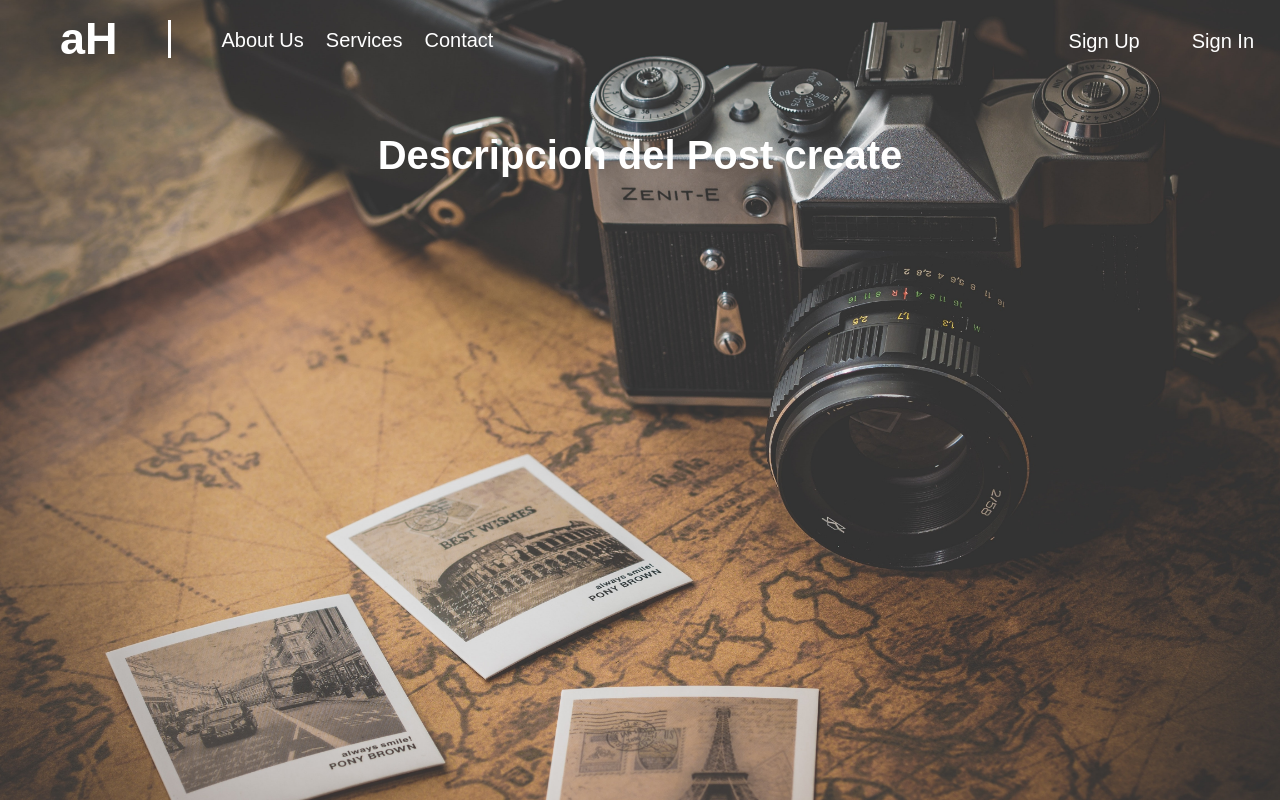
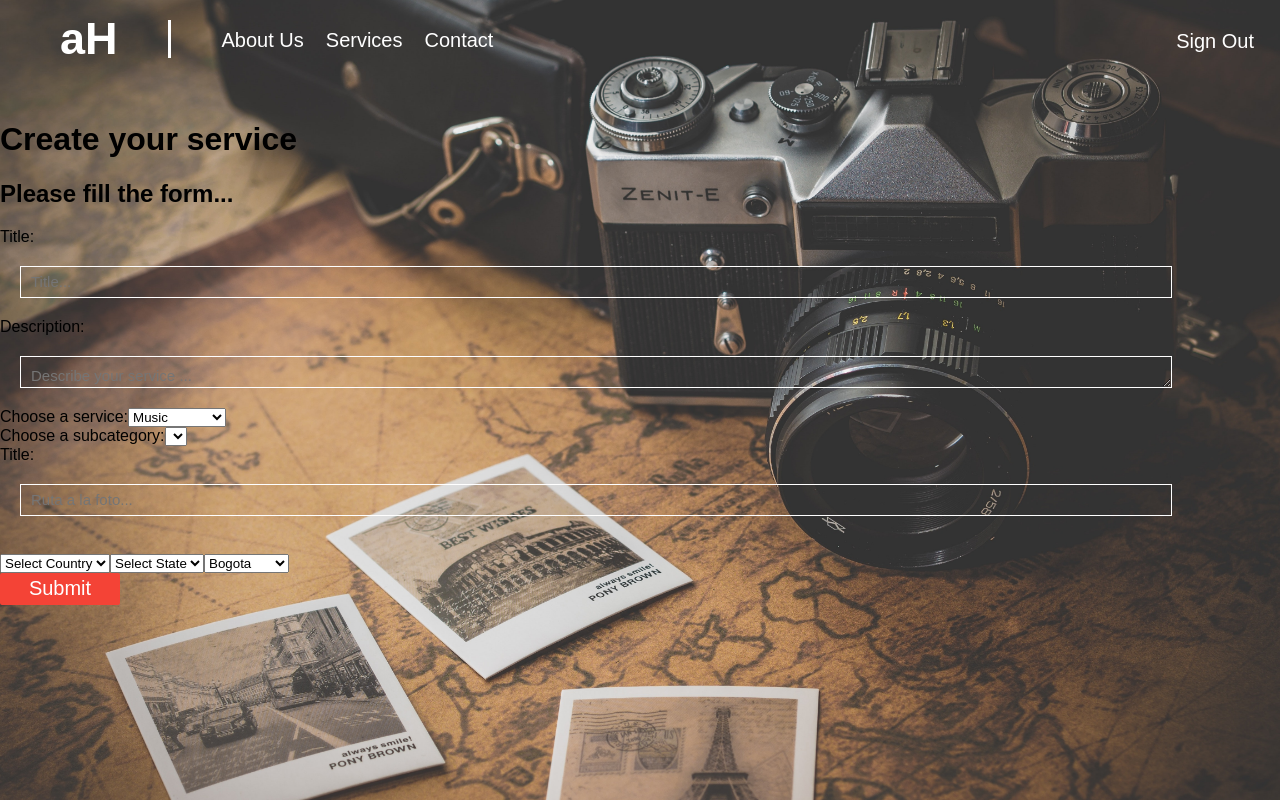
Before and after one commit to danoguera/artisthub, a React (Create React App) app: page /posts/create in a window 1280 px wide. Built offline with nearby package versions, Linux system fonts and the light colour scheme; sample sign-in values are in the browser's storage; a web font is replaced by a local one.

Commit message:
Se adiciona formulario de ingreso de posts

```diff
--- a/public/index.html
+++ b/public/index.html
@@ -15,8 +15,10 @@
     <link rel="manifest" href="%PUBLIC_URL%/manifest.json" />
 
     <link href="https://fonts.googleapis.com/css2?family=Arima+Madurai:wght@100;400&family=Baloo+Paaji+2:wght@400;800&family=Shadows+Into+Light&display=swap" rel="stylesheet">
-
-
+    <!-- Dropdown de ciudades
+    <script src="//ajax.googleapis.com/ajax/libs/jquery/1.11.1/jquery.min.js"></script>
+    <script src="//geodata.solutions/includes/countrystatecity.js"></script>
+    -->
     <title>Artist Hub</title>
 </head>
 
--- a/src/App.js
+++ b/src/App.js
@@ -8,6 +8,8 @@ import NavBar from './components/NavBar';
 import Home from './pages/Home';
 import List from './pages/List';
 import SignOut from './pages/SignOut';
+import CreatePost from './pages/CreatePost';
+
 
 class App extends React.Component {
   constructor(){
@@ -17,6 +19,14 @@ class App extends React.Component {
     }
   }
 
+  componentDidMount(){
+    if (localStorage.getItem("token") !== null){
+      this.setState({
+        token: localStorage.getItem("token"),
+      } )
+      console.log("Entre en el didMount")
+    }
+  }
   updateTokenStatus = (token) => {
 
     this.setState({
@@ -42,6 +52,7 @@ class App extends React.Component {
             <PrivateRoute exact path="/models"  component={List}></PrivateRoute>
             <PrivateRoute exact path="/aerial"  component={List}></PrivateRoute>
             <PrivateRoute exact path="/wedding"  component={List}></PrivateRoute>
+            <PrivateRoute exact path="/posts/create"  component={CreatePost}></PrivateRoute>
             <PrivateRoute exact path="/posts/:id"  component={Posts}></PrivateRoute>
             <Route exact path="/signout" render={(props) => <SignOut {...props}  onUpdate={this.updateTokenStatus}/> }/>
             <PrivateRoute exact path="*"  component={Login}></PrivateRoute>
--- /dev/null
+++ b/src/pages/CreatePost.js
@@ -0,0 +1,136 @@
+import React from 'react';
+import axios from 'axios';
+
+class CreatePost extends React.Component{
+    constructor(){
+        super();
+        this.state = {
+            email: "",
+            password: "",
+            result: "",
+            subcategoryList: [] ,
+            subcategory: "",
+            category: "",
+            country: "",
+            state: "",
+            city: "",
+            title: "",
+            description: "",
+            post_image: "",
+
+        }
+    }
+
+    handleSelect = (event) => {
+        console.log("Name:",event.target.name, "Valor:",event.target.value)
+        this.setState({
+           [event.target.name]: event.target.value
+        })
+        if (event.target.value="photography"){
+            this.setState({
+                subcategoryList:["aerial","model","food","wedding"]
+            })
+         }
+    }
+
+    handleSubmit = (event) => {
+        event.preventDefault();
+        const {title, description, city, state, country, subcategory, category, post_image} = this.state;
+        axios({
+            url: process.env.REACT_APP_SERVER_URL+"/posts/",
+            method: "POST",
+            headers: { "Authorization": localStorage.getItem("token") },
+            data: {
+                title,
+                description,
+                city,
+                state,
+                country,
+                subcategory,
+                category,
+                post_image,
+            }
+            })
+            .then(response => {
+                console.log(response.data);
+                //localStorage.setItem("token",response.data);
+                //this.props.onUpdate(response.data);
+                this.props.history.push("/posts/"+response.data._id);
+            })
+            .catch(error =>{
+                console.log(error);
+                 this.setState({ error: error,
+                    password: "",
+                })
+             })
+            .finally(() => this.setState({ loading: false }));
+
+    }
+
+    handleInput = (event) => {
+        this.setState({
+           [event.target.name]: event.target.value,
+        })
+    }
+
+    render(){
+        if (this.state.loading){return <h1>Loading...</h1>}
+
+
+        return (
+            <main>
+                <form onSubmit={this.handleSubmit} >
+                    <h1>Create your service</h1>
+                    <h2>Please fill the form...</h2>
+                    <label htmlFor="title" >Title: </label>
+                    <input id="title" name="title" type="text" className="inputBox" placeholder="Title..." value={this.state.title} onChange={this.handleInput} />
+                    <label htmlFor="description"> Description: </label>
+                    <textarea id="description" name="description" className="inputBox" placeholder="Describe your service ..." value={this.state.description} onChange={this.handleInput} />
+                    <label htmlFor="category">Choose a service:</label>
+                    <select name="category" onChange={this.handleSelect} id="category">
+                        <option value="music">Music</option>
+                        <option value="photography">Photography</option>
+                        <option value="videography">Videography</option>
+                    </select>
+                    <br />
+
+                    <label htmlFor="subcategory">Choose a subcategory:</label>
+                    <select value={this.state.subcategory} name="subcategory" id="subcategory" onChange={this.handleSelect} >
+                        {this.state.subcategoryList.map(option => (
+                            <option value={option} > {option.charAt(0).toUpperCase() + option.slice(1)} </option>
+                        )
+                        )};
+                </select>
+                <br />
+
+                    <label htmlFor="post_image" >Title: </label>
+                    <input id="post_image" name="post_image" type="text" className="inputBox" placeholder="Ruta a la foto..." value={this.state.post_image} onChange={this.handleInput} />
+                    <br />
+
+                    <select onChange={this.handleInput} name="country" class="countries" id="countryId">
+                        <option value="">Select Country</option>
+                        <option value="Australia">Australia </option>
+                        <option value="Colombia">Colombia</option>
+                    </select>
+                    <select onChange={this.handleInput} name="state" class="states" id="stateId">
+                        <option value="">Select State</option>
+                        <option value="Victoria">Victoria</option>
+                        <option value="Atlantico">Atlantico</option>
+                        <option value="Bogota">Bogota</option>
+                    </select>
+                    <select onChange={this.handleInput} name="city" class="cities" id="cityId">
+                        <option value="Bogota">Bogota</option>
+                        <option value="Barranquilla">Curramba</option>
+                        <option value="Melbourne">Melbourne</option>
+                    </select>
+                    <br />
+
+                    <input type="submit" onSubmit={this.handleSubmit} className="submit-btn" placeholder="Sign in" value="Submit" />
+                </form>
+            </main>
+        )
+
+    }
+}
+
+export default CreatePost;
--- a/src/pages/List.js
+++ b/src/pages/List.js
@@ -42,6 +42,7 @@ class List extends React.Component{
         if (this.state.error){return <h1>Something went wrong..</h1>}
 
         let posts = this.state.posts;
+        console.log(posts);
         return (
             <React.Fragment>
                 <section>
--- a/src/pages/Posts.js
+++ b/src/pages/Posts.js
@@ -1,4 +1,5 @@
 import React from 'react';
+import axios from 'axios';
 
 class Posts extends React.Component{
     constructor(){
@@ -8,11 +9,40 @@ class Posts extends React.Component{
         }
     }
 
+    componentDidMount(){
+        console.log("Didmount de Posts.js");
+        const postId = this.props.match.params.id;
+
+        axios({
+            url: process.env.REACT_APP_SERVER_URL + "/posts/" + postId,
+            method: "GET",
+            headers: { "Authorization": localStorage.getItem("token") }
+
+        })
+          .then(response =>{
+              console.log(response.data);
+               this.setState( response.data)
+           } )
+          .catch(error =>{
+
+            //this.props.history.push("/login");
+            this.setState({error: true} )
+
+           } )
+          .finally( () => this.setState({loading: false}));
+    }
+
+
+
     render(){
 
         return (
             <section>
-             <h1>Descripcion del Post {this.props.match.params.id} </h1>
+             <h1>{this.state.title} </h1>
+             <h2>{this.state.description} </h2>
+             <p>City:{this.state.city} </p>
+             <p>State:{this.state.state} </p>
+             <p>Country:{this.state.country} </p>
             </section>
 
         )
```
Also changed, not shown: src/components/backup.js (added, +9 -0 lines).
